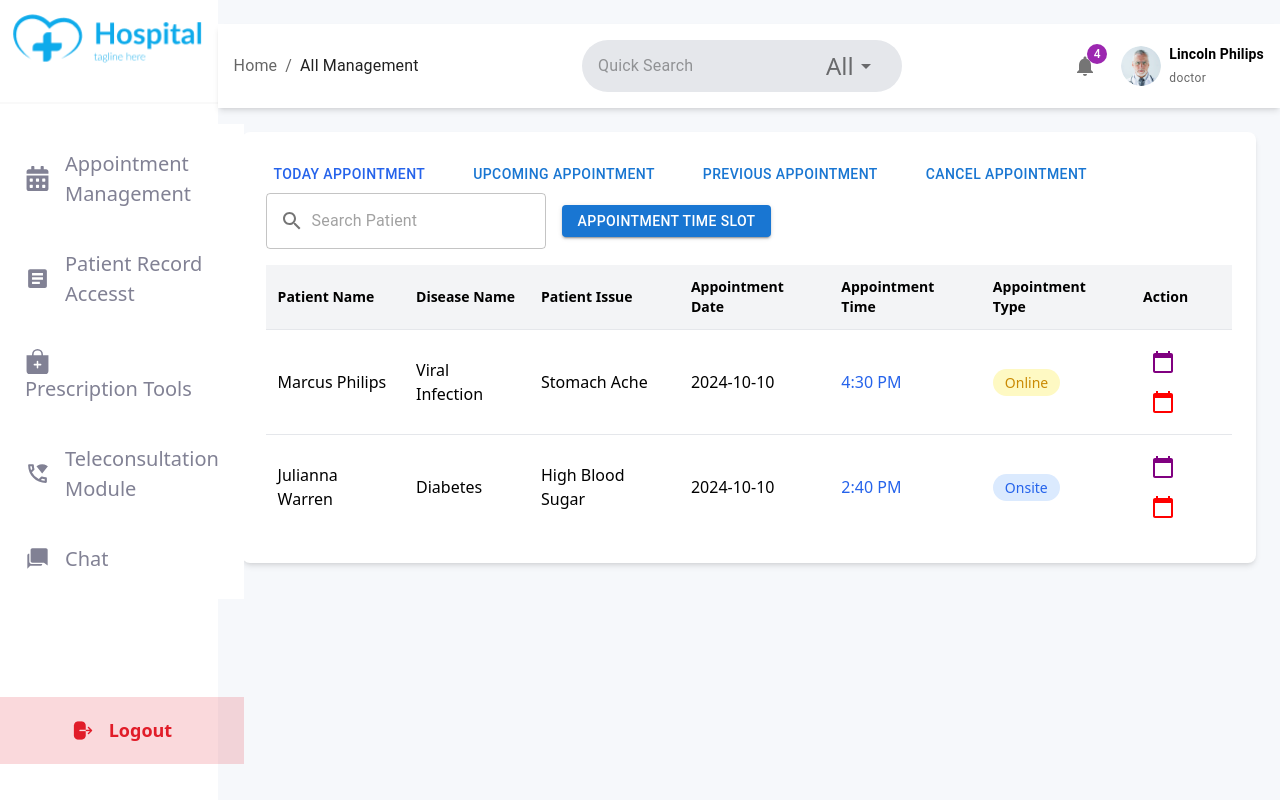
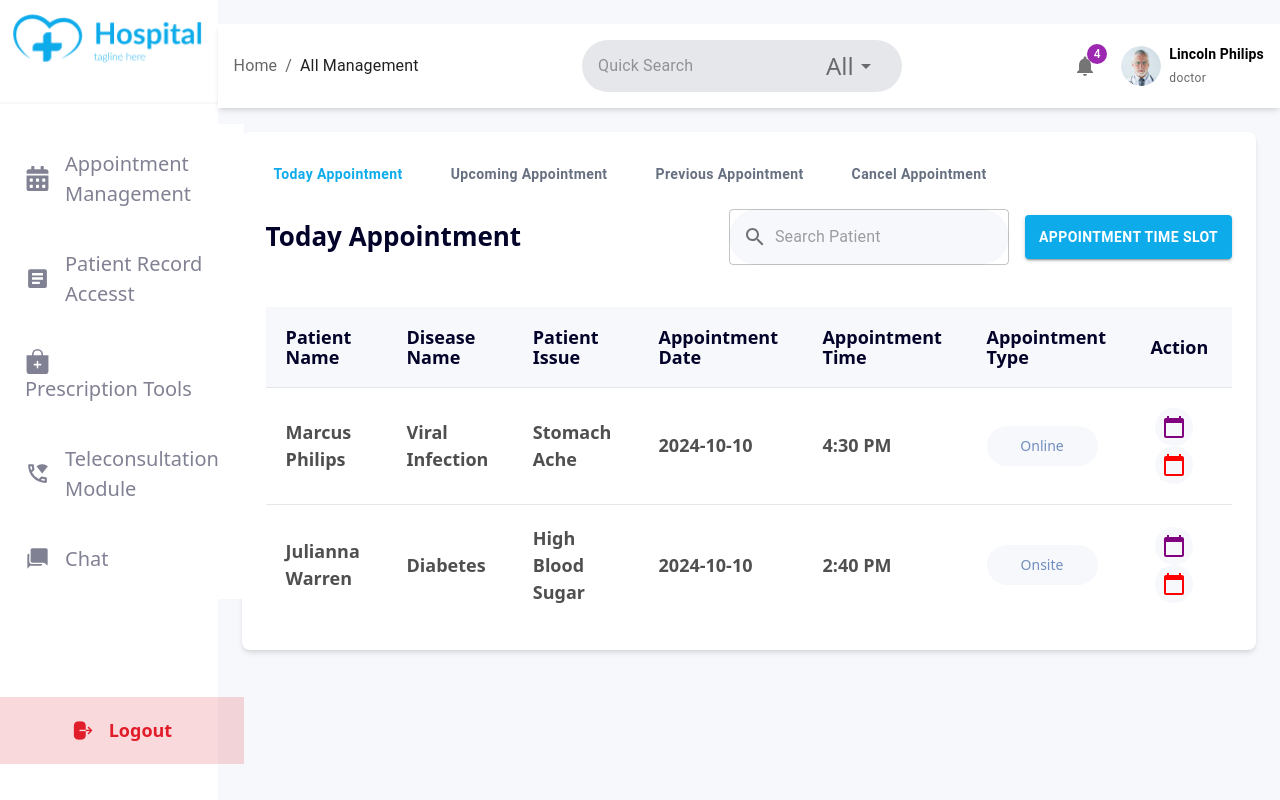
Before and after one commit to SwiftRut/frontend_Patient_Management, a React (Vite) app: page /doctor in a window 1280 px wide. Built offline with nearby package versions, Linux system fonts and the light colour scheme; no server answers.

Commit message:
appoiment table modified.

```diff
--- a/src/pages/doctroPanel/AppointmentManagement.jsx
+++ b/src/pages/doctroPanel/AppointmentManagement.jsx
@@ -5,6 +5,7 @@ import { useNavigate } from 'react-router-dom';
 import CustomDateModal from '../../component/modals/CustomDateModal.jsx';
 import CancelAppointmentModal from '../../component/modals/CancelAppointmentModal.jsx';
 import apiService from '../../services/api.js';
+import './doctorPanel.css'
 
 export default function AppointmentManagement() {
 
@@ -115,22 +116,29 @@ export default function AppointmentManagement() {
     <div className="p-6 bg-white rounded-lg shadow-md m-6">
       {/* Tabs */}
       <div className="flex justify-between items-center mb-4">
-        <div className="flex space-x-8 text-sm font-semibold text-gray-500">
+        <div className="flex space-x-8 text-sm font-semibold text-gray-500 thead">
           {['Today Appointment', 'Upcoming Appointment', 'Previous Appointment', 'Cancel Appointment'].map((tab) => (
             <Button
               key={tab}
-              className={activeTab === tab ? '!text-blue-600 !border-b-2 !border-blue-600' : 'text-gray-400'}
-              onClick={() => setActiveTab(tab)}
+              className={activeTab === tab ? '!text-[#0EABEB] !border-b-2 !border-[#0EABEB]' : 'text-gray-400'}
+              onClick={() => {
+                setActiveTab(tab)
+              }}
             >
               {tab}
             </Button>
           ))}
         </div>
+      </div>
 
+      <div className="menu flex  justify-between items-center mb-3">
+        <h3>{activeTab}</h3>
+        <div className="">
           {/* Search Bar and Appointment Time Slot */}
-        <div className="flex items-center space-x-4">
+          <div className=" flex items-center space-x-4">
             {/* Search Field */}
-          <TextField
+
+            <TextField className='search outline-none'
               variant="outlined"
               placeholder="Search Patient"
               value={searchTerm}
@@ -143,15 +151,20 @@ export default function AppointmentManagement() {
                 ),
               }}
             />
+
             {/* Appointment Time Slot Button */}
-          <Button variant="contained" color="primary" className="!text-sm" onClick={() => navigate('/doctor/appointmentTimeSlot')}>
+            <div className="time-slot">
+              <Button variant="contained" color="primary" className="!text-sm time-slot" onClick={() => navigate('/doctor/appointmentTimeSlot')}>
                 Appointment Time Slot
               </Button>
             </div>
           </div>
+        </div>
+      </div>
+
 
       {/* Table of Appointments */}
-      <div className="max-h-[600px] overflow-y-auto">
+      <div className="max-h-[600px] overflow-y-auto t-data">
         <table className="min-w-full table-auto">
           <thead className="sticky top-0 bg-gray-100 z-10">
             <tr>
@@ -171,16 +184,17 @@ export default function AppointmentManagement() {
                 <td className="p-3">{appointment.diseaseName}</td>
                 <td className="p-3">{appointment.patientIssue}</td>
                 <td className="p-3">{appointment.appointmentDate}</td>
-                <td className="p-3 text-blue-600">{appointment.appointmentTime}</td>
+                <td className="p-3 text-blue-600"><span className='a-time'>{appointment.appointmentTime}</span></td>
                 <td className="p-3">
-                  <span className={`px-3 py-1 text-sm font-medium rounded-full ${appointment.appointmentType === 'Online' ? 'bg-yellow-100 text-yellow-600' : 'bg-blue-100 text-blue-600'}`}>
+                  <h3 className={`px-3 py-1 text-sm font-medium rounded-full ${appointment.appointmentType === 'Online' ? 'bg-yellow-100 text-yellow-600' : 'bg-blue-100 text-blue-600'}`}>
                     {appointment.appointmentType}
-                  </span>
+                  </h3>
                 </td>
-                <td className="p-3">
+                <td className="p-3 btn">
                   <IconButton color="primary" onClick={() => setOpenCustomDateModal(true)}>
                     <CalendarToday style={{ color: 'purple' }} />
                   </IconButton>
+
                   <IconButton color="secondary" onClick={() => setOpenCancelAppointmentModal(true)}>
                     <CalendarToday style={{ color: 'red' }} />
                   </IconButton>
--- /dev/null
+++ b/src/pages/doctroPanel/doctorPanel.css
@@ -0,0 +1,87 @@
+* {
+  margin: 0px;
+  padding: 0px;
+  box-sizing: border-box;
+}
+
+a {
+  text-decoration: none;
+}
+
+ul,
+ol {
+  list-style-type: none;
+}
+
+.flex {
+  display: flex;
+  flex-wrap: wrap;
+}
+
+.thead button {
+  text-transform: capitalize;
+  font-size: 14px;
+  font-weight: 600;
+  color: #667080;
+}
+
+.menu h3 {
+  font-size: 26px;
+  font-weight: 700;
+  color: #030229;
+}
+
+.search {
+  padding: 12px 15px;
+  background-color: #F6F8FB;
+  border: 0px;
+  border-radius: 50px;
+}
+.search::placeholder {
+  color: #A7A7A7;
+  font-size: 16px;
+  font-weight: 400px;
+}
+
+.time-slot button {
+  background-color: #0EABEB;
+  padding: 12px 14px;
+  color: white;
+  font-size: 20px;
+  font-weight: 600;
+}
+
+.t-data {
+  padding-top: 30px;
+}
+.t-data table thead tr {
+  background-color: #F6F8FB;
+}
+.t-data table thead tr th {
+  font-size: 18px;
+  font-weight: 700;
+  color: #030229;
+  padding: 20px;
+  text-align: start;
+}
+.t-data table tbody tr td {
+  color: #4F4F4F;
+  font-size: 18px;
+  font-weight: 600;
+  text-align: start;
+  padding: 20px;
+}
+.t-data table tbody tr h3 {
+  background-color: #F6F8FB;
+  width: 111px;
+  padding: 10px 0px;
+  display: inline-block;
+  text-align: center;
+  border-radius: 33px;
+  color: #718EBF;
+}
+.t-data table tbody tr .btn button {
+  background-color: #F6F8FB;
+  padding: 7px;
+  margin: 0px 5px;
+}/*# sourceMappingURL=doctorPanel.css.map */
--- /dev/null
+++ b/src/pages/doctroPanel/doctorPanel.scss
@@ -0,0 +1,116 @@
+* {
+  margin: 0px;
+  padding: 0px;
+  box-sizing: border-box;
+}
+
+a {
+  text-decoration: none;
+}
+
+ul,
+ol {
+  list-style-type: none;
+}
+
+.flex {
+  display: flex;
+  flex-wrap: wrap;
+}
+
+.thead {
+  button {
+    text-transform: capitalize;
+    font-size: 14px;
+    font-weight: 600;
+    color: #667080;
+  }
+}
+
+.menu {
+  h3 {
+    font-size: 26px;
+    font-weight: 700;
+    color: #030229;
+  }
+}
+
+.search {
+  padding: 12px 15px;
+  background-color: #F6F8FB;
+  border: 0px;
+  border-radius: 50px;
+  // outline: none;
+
+  &::placeholder {
+    color: #A7A7A7;
+    font-size: 16px;
+    font-weight: 400px;
+  }
+}
+
+
+// .css-1ll44ll-MuiOutlinedInput-notchedOutline {
+//   border: 0px !important;
+// }
+
+.time-slot {
+  button {
+    background-color: #0EABEB;
+    padding: 12px 14px;
+    color: white;
+    font-size: 20px;
+    font-weight: 600;
+  }
+}
+
+.t-data {
+  padding-top: 30px;
+
+  table {
+    thead {
+      tr {
+        background-color: #F6F8FB;
+
+        th {
+          font-size: 18px;
+          font-weight: 700;
+          color: #030229;
+          padding: 20px;
+          text-align: start;
+        }
+      }
+    }
+
+    tbody {
+      tr {
+        td {
+          color: #4F4F4F;
+          font-size: 18px;
+          font-weight: 600;
+          text-align: start;
+          padding: 20px;
+        }
+
+        h3 {
+          background-color: #F6F8FB;
+          width: 111px;
+          padding: 10px 0px;
+          display: inline-block;
+          text-align: center;
+          border-radius: 33px;
+          color: #718EBF;
+        }
+
+
+        .btn {
+          button {
+            background-color: #F6F8FB;
+            padding: 7px;
+            margin: 0px 5px;
+          }
+        }
+      }
+    }
+  }
+}
```
Lines whose indentation alone changed are shown as unchanged.
